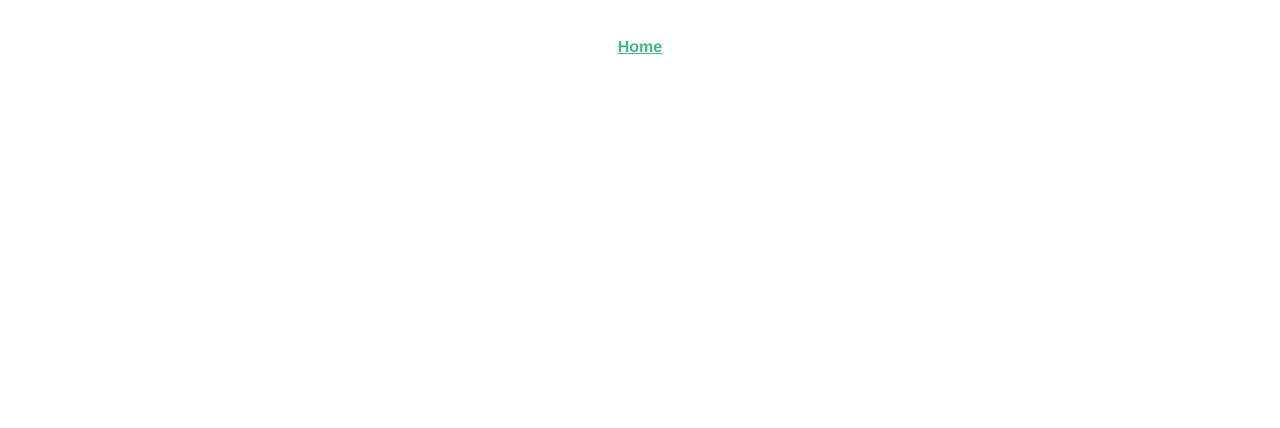
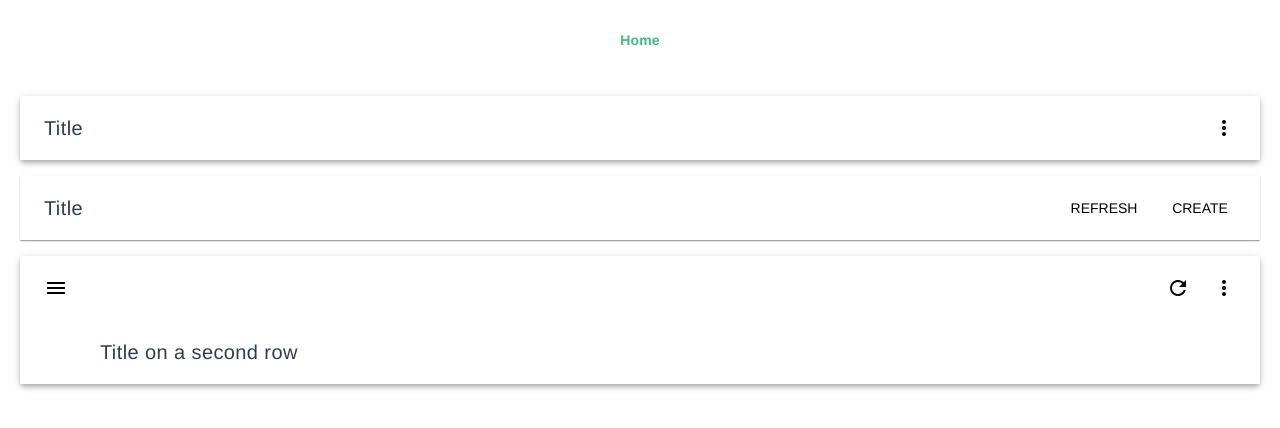
Before and after one commit to Picknickguitar/vue-test, a Vue app: page / in a window 1280 px wide. Shown: the top 428 px of the page. Built offline with nearby package versions, Linux system fonts and the light colour scheme.

Commit message:
Test Design 1

```diff
--- a/package.json
+++ b/package.json
@@ -12,6 +12,7 @@
     "core-js": "^3.6.4",
     "register-service-worker": "^1.6.2",
     "vue": "^2.6.11",
+    "vue-material": "^1.0.0-beta-11",
     "vue-router": "^3.1.5",
     "vuex": "^3.1.2"
   },
--- a/public/index.html
+++ b/public/index.html
@@ -5,6 +5,7 @@
     <meta http-equiv="X-UA-Compatible" content="IE=edge">
     <meta name="viewport" content="width=device-width,initial-scale=1.0">
     <link rel="icon" href="<%= BASE_URL %>favicon.ico">
+    <link rel="stylesheet" href="//fonts.googleapis.com/css?family=Roboto:400,500,700,400italic|Material+Icons">
     <title><%= htmlWebpackPlugin.options.title %></title>
   </head>
   <body>
--- a/src/main.js
+++ b/src/main.js
@@ -1,8 +1,12 @@
 import Vue from 'vue'
 import App from './App.vue'
+import VueMaterial from 'vue-material'
 import './registerServiceWorker'
 import router from './router'
 import store from './store'
+import 'vue-material/dist/vue-material.min.css'
+
+Vue.use(VueMaterial)
 
 Vue.config.productionTip = false
 
--- a/src/views/Home.vue
+++ b/src/views/Home.vue
@@ -1,6 +1,43 @@
 <template>
   <div class="home">
+    <div class="padding">
+      <md-toolbar>
+        <h3 class="md-title" style="flex: 1">Title</h3>
+        <md-button class="md-icon-button">
+          <md-icon>more_vert</md-icon>
+        </md-button>
+      </md-toolbar>
 
+      <md-toolbar class="md-accent" md-elevation="1">
+        <h3 class="md-title" style="flex: 1">Title</h3>
+        <md-button>Refresh</md-button>
+        <md-button class="md-primary">Create</md-button>
+      </md-toolbar>
+
+      <md-toolbar class="md-large md-primary">
+        <div class="md-toolbar-row">
+          <div class="md-toolbar-section-start">
+            <md-button class="md-icon-button">
+              <md-icon>menu</md-icon>
+            </md-button>
+          </div>
+
+          <div class="md-toolbar-section-end">
+            <md-button class="md-icon-button">
+              <md-icon>refresh</md-icon>
+            </md-button>
+
+            <md-button class="md-icon-button">
+              <md-icon>more_vert</md-icon>
+            </md-button>
+          </div>
+        </div>
+
+        <div class="md-toolbar-row md-toolbar-offset">
+          <h3 class="md-title">Title on a second row</h3>
+        </div>
+      </md-toolbar>
+    </div>
   </div>
 </template>
 
@@ -15,3 +52,20 @@ export default {
   }
 }
 </script>
+
+<style lang="scss" scoped>
+  .md-toolbar {
+    margin-top: 16px;
+
+  }
+
+  .md-title {
+    display: flex;
+    justify-content: space-between;
+  }
+
+  .padding {
+    padding: 0 20px;
+  }
+
+</style>
```
Also changed, not shown: 1 other file (tests, documents, lock files or other folders).
